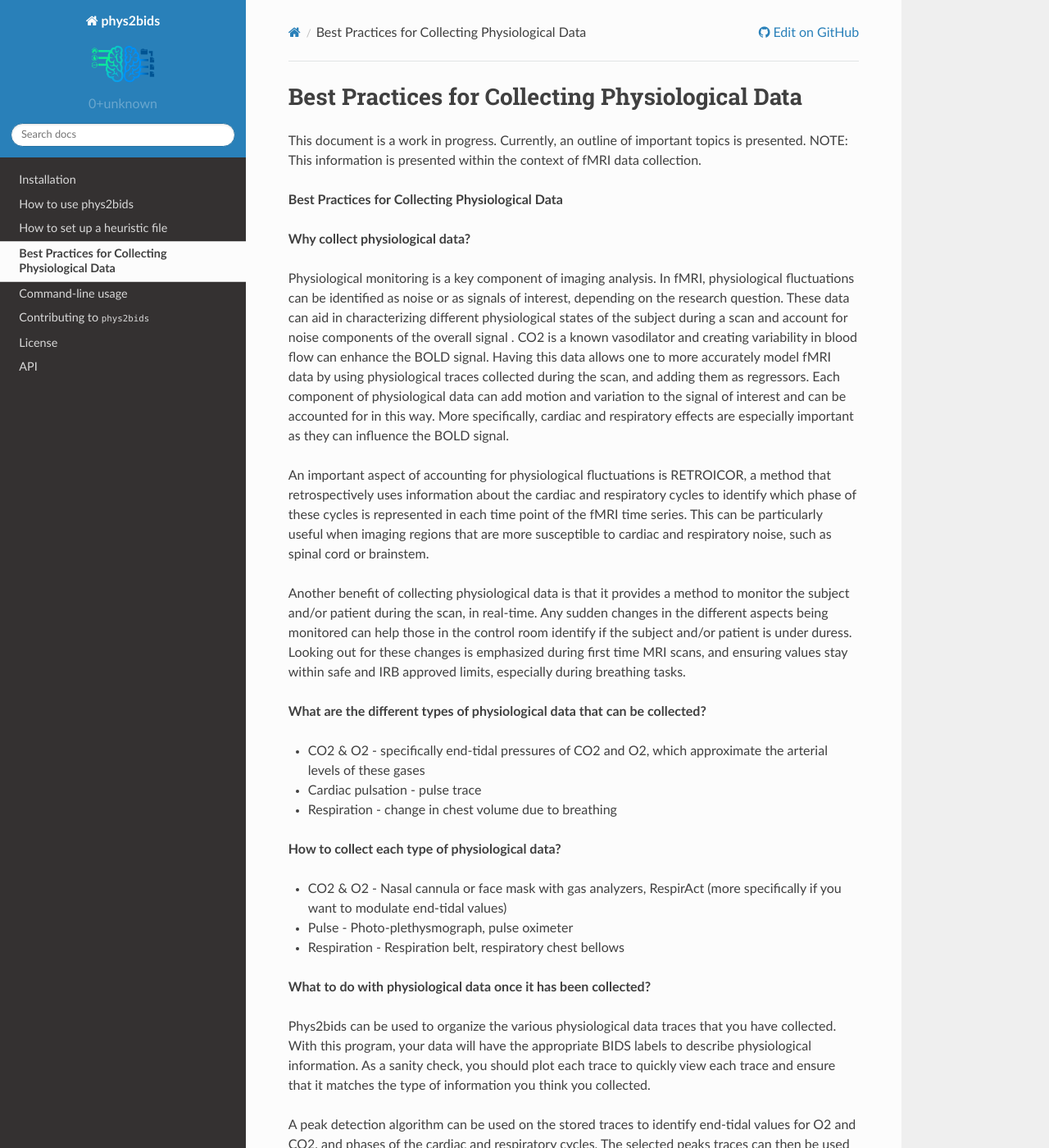
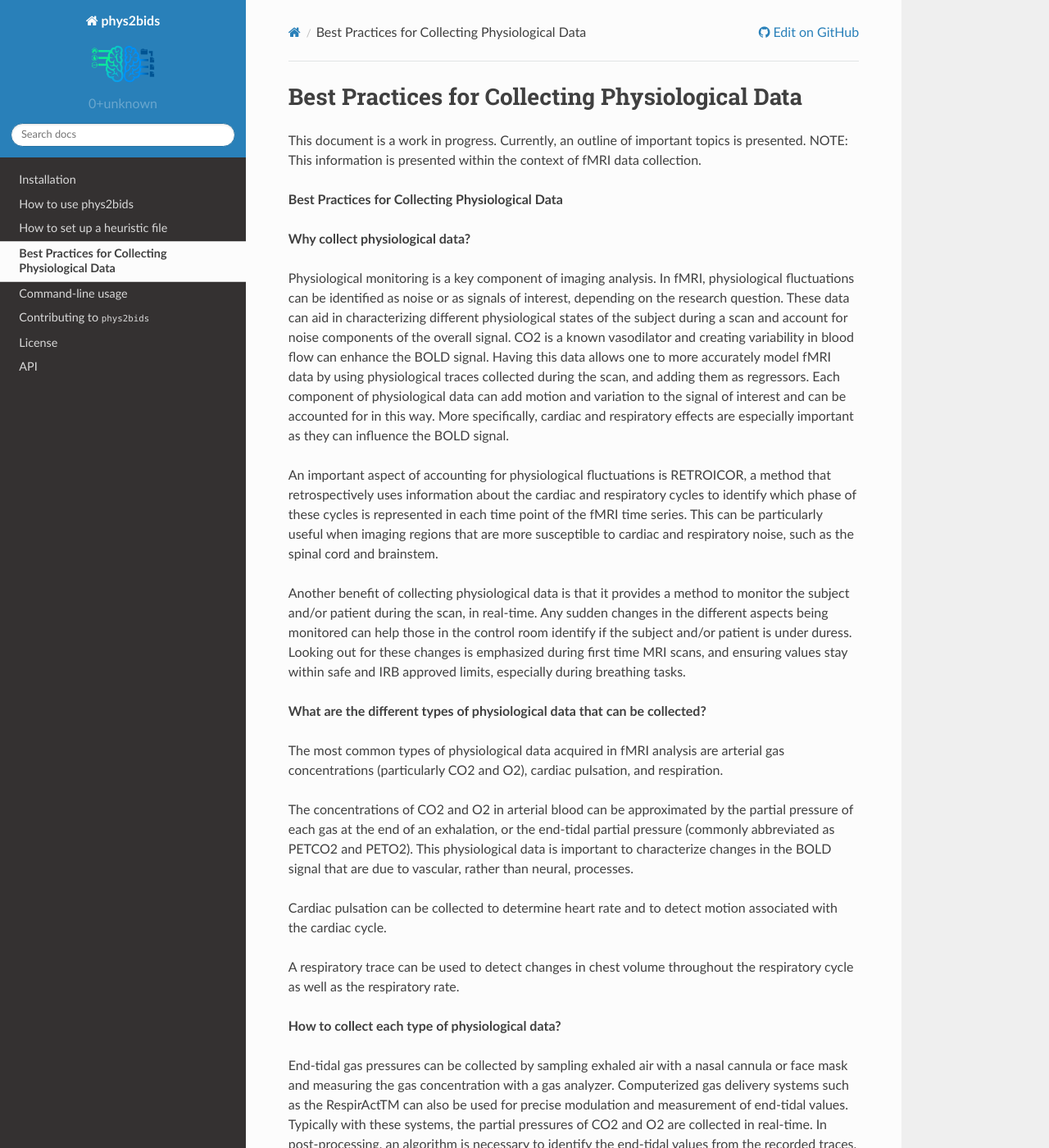
Before and after one commit to physiopy/phys2bids, a Sphinx documentation site: the page built from docs/bestpractice.rst, in a window 1280 px wide and 1400 px high. Shown: the whole window at 82% size. Built offline with Sphinx 7.4.7 and the Read the Docs theme 2.0.0, drawn with Linux system fonts in a browser that asks for light colours; some of the changed text lies outside the part shown.

Commit message:
all sections have content.
Co-authored-by: Kristina Zvolanek <54590158+kristinazvolanek@users.noreply.github.com>
Co-authored-by: Apoorva Ayyagari <50453337+AyyagariA@users.noreply.github.com>

```diff
--- a/docs/bestpractice.rst
+++ b/docs/bestpractice.rst
@@ -10,23 +10,34 @@ NOTE: This information is presented within the context of fMRI data collection.
 
 **Why collect physiological data?**
 
-Physiological monitoring is a key component of imaging analysis. In fMRI, physiological fluctuations can be identified as noise or as signals of interest, depending on the research question. These data can aid in characterizing different physiological states of the subject during a scan and account for noise components of the overall signal . CO2 is a known vasodilator and creating variability in blood flow can enhance the BOLD signal. Having this data allows one to more accurately model fMRI data by using physiological traces collected during the scan, and adding them as regressors. Each component of physiological data can add motion and variation to the signal of interest and can be accounted for in this way. More specifically, cardiac and respiratory effects are especially important as they can influence the BOLD signal.
+Physiological monitoring is a key component of imaging analysis. In fMRI, physiological fluctuations can be identified as noise or as signals of interest, depending on the research question. These data can aid in characterizing different physiological states of the subject during a scan and account for noise components of the overall signal. CO2 is a known vasodilator and creating variability in blood flow can enhance the BOLD signal. Having this data allows one to more accurately model fMRI data by using physiological traces collected during the scan, and adding them as regressors. Each component of physiological data can add motion and variation to the signal of interest and can be accounted for in this way. More specifically, cardiac and respiratory effects are especially important as they can influence the BOLD signal.
 
-An important aspect of accounting for physiological fluctuations is RETROICOR, a method that retrospectively uses information about the cardiac and respiratory cycles to identify which phase of these cycles is represented in each time point of the fMRI time series. This can be particularly useful when imaging regions that are more susceptible to cardiac and respiratory noise, such as spinal cord or brainstem.
+An important aspect of accounting for physiological fluctuations is RETROICOR, a method that retrospectively uses information about the cardiac and respiratory cycles to identify which phase of these cycles is represented in each time point of the fMRI time series. This can be particularly useful when imaging regions that are more susceptible to cardiac and respiratory noise, such as the spinal cord and brainstem.
 
 Another benefit of collecting physiological data is that it provides a method to monitor the subject and/or patient during the scan, in real-time. Any sudden changes in the different aspects being monitored can help those in the control room identify if the subject and/or patient is under duress. Looking out for these changes is emphasized during first time MRI scans, and ensuring values stay within safe and IRB approved limits, especially during breathing tasks.
 
+
 **What are the different types of physiological data that can be collected?**
 
-- CO2 & O2 - specifically end-tidal pressures of CO2 and O2, which approximate the arterial levels of these gases
-- Cardiac pulsation - pulse trace
-- Respiration - change in chest volume due to breathing
+The most common types of physiological data acquired in fMRI analysis are arterial gas concentrations (particularly CO2 and O2), cardiac pulsation, and respiration.
+
+The concentrations of CO2 and O2 in arterial blood can be approximated by the partial pressure of each gas at the end of an exhalation, or the end-tidal partial pressure (commonly abbreviated as PETCO2 and PETO2). This physiological data is important to characterize changes in the BOLD signal that are due to vascular, rather than neural, processes.
+
+Cardiac pulsation can be collected to determine heart rate and to detect motion associated with the cardiac cycle.
+
+A respiratory trace can be used to detect changes in chest volume throughout the respiratory cycle as well as the respiratory rate.
+
 
 **How to collect each type of physiological data?**
 
-- CO2 & O2 - Nasal cannula or face mask with gas analyzers, RespirAct (more specifically if you want to modulate end-tidal values)
-- Pulse - Photo-plethysmograph, pulse oximeter
-- Respiration - Respiration belt, respiratory chest bellows
+End-tidal gas pressures can be collected by sampling exhaled air with a nasal cannula or face mask and measuring the gas concentration with a gas analyzer. Computerized gas delivery systems such as the RespirActTM can also be used for precise modulation and measurement of end-tidal values. Typically with these systems, the partial pressures of CO2 and O2 are collected in real-time. In post-processing, an algorithm is necessary to identify the end-tidal values from the recorded traces.
+
+Cardiac cycle information can be collected with a photo-plethysmograph or pulse oximeter that is worn on the fingers or toes. Intervals between peaks in the cardiac trace can be used to determine heart rate.
+
+The respiratory cycle is recorded with a respiratory belt or respiratory chest bellows. Both devices are worn around the level of the diaphragm and detect changes in chest volume during inspiration and expiration. An algorithm is then used to identify the peaks and troughs of the resulting trace and to determine the respiration rate.
+
+Most physiological recording devices require accessory electronics such as an analog-to-digital converter, data acquisition device (DAQ), specialized recording software, and appropriate circuitry to shield noise from the MR environment.
+
 
 **What to do with physiological data once it has been collected?**
 
```
